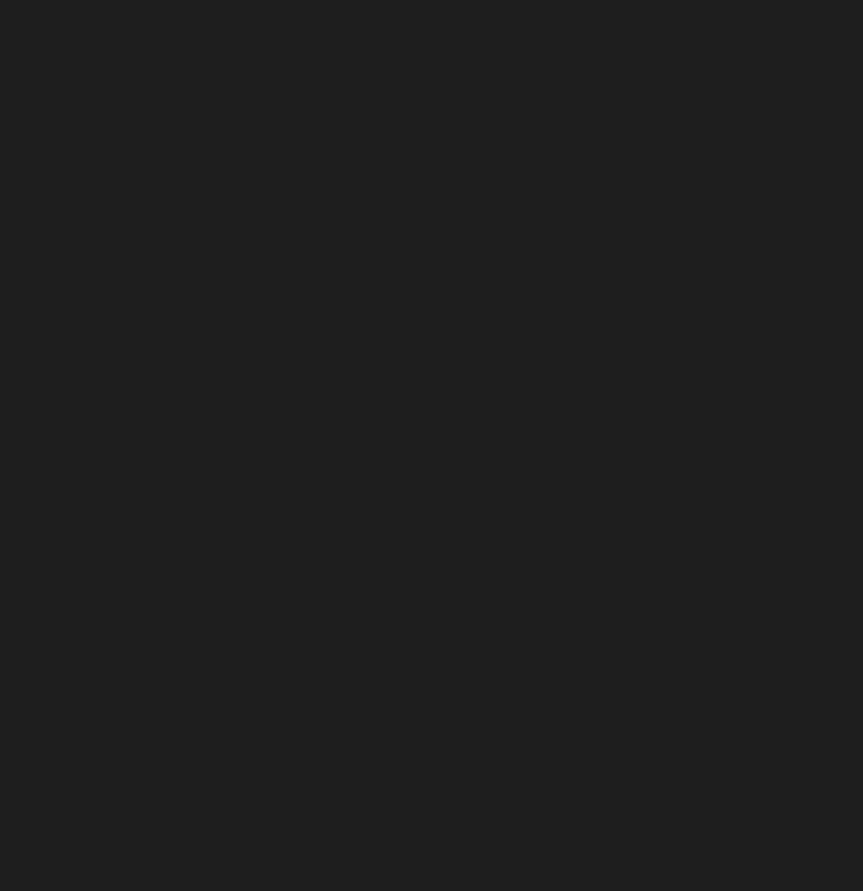
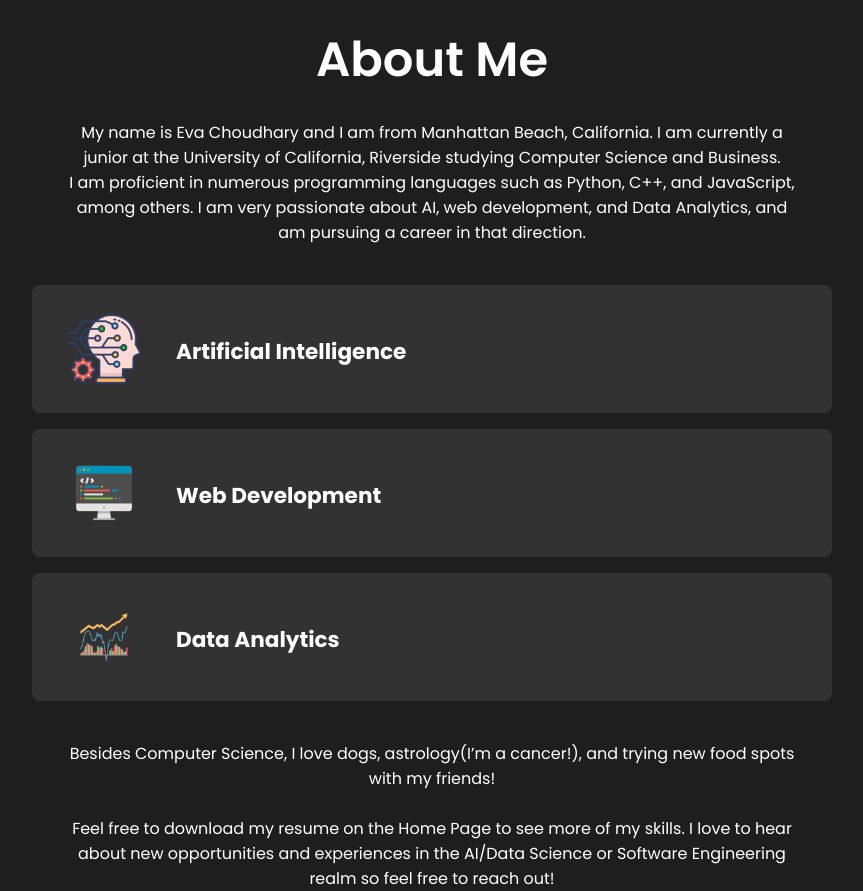
Before and after one commit to echou024/PortfolioWebsite, a React (Create React App) app in the folder evaportfolio/: page / in a window 1280 px wide. Shown: the part 840-1731 px from the top of the page, without its empty margins (208-1071 px from the left). Before the commit the page ends 816 px from the top, so only its background shows below. Built offline with nearby package versions, Linux system fonts and the light colour scheme.

Commit message:
About Me Page

```diff
--- a/evaportfolio/src/App.js
+++ b/evaportfolio/src/App.js
@@ -1,11 +1,13 @@
 import Navbar from "./components/Navbar/navbar"
 import Intro from "./components/Intro/intro"
+import Aboutme from "./components/AboutMe/aboutme";
 
 function App() {
   return (
     <div className="App">
         <Navbar/>
         <Intro/>
+        <Aboutme/>
     </div>
   );
 }
--- /dev/null
+++ b/evaportfolio/src/components/AboutMe/aboutme.css
@@ -0,0 +1,54 @@
+#Info {
+    overflow: hidden;
+    width: 100 vw;
+    max-width: 65rem;
+    display: flex;
+    flex-direction: column;
+    align-items: center;
+    justify-content: center;
+    text-align: center;
+    margin: 0 auto;
+}
+
+.InfoTitle {
+    font-size: 3rem;
+    font-weight: 600;
+    padding-top: 3rem;
+    margin-bottom: 1.5rem;
+}
+
+.Desc {
+    font-weight: 400;
+    font-size: 1rem;
+    max-width: 50rem;
+    padding: 0 2rem;
+}
+
+.fields {
+    margin: 1.5rem;
+    width: 100vw;
+    max-width: 80%;
+    text-align: left;
+}
+
+.field {
+    display: flex;
+    margin: 1rem;
+    padding: 1.5rem 2rem;
+    border-radius: 0.5rem;
+    background: rgb(50, 50, 50);
+}
+
+.fieldImg {
+    object-fit: cover;
+    height: 5rem;
+    width: 5rem;
+    margin-right: 2rem;
+}
+
+.fieldText {
+    font-size: 0.9rem;
+    font-weight: 200;
+    margin-top: 1.6rem;
+
+}
--- /dev/null
+++ b/evaportfolio/src/components/AboutMe/aboutme.js
@@ -0,0 +1,37 @@
+import React from 'react'
+import './aboutme.css'
+import data from '../../assets/data.png'
+import ml from '../../assets/ml.png'
+import webdev from '../../assets/webdev.png'
+
+const Aboutme = () => {
+  return (
+    <section id='Info'>
+        <span className='InfoTitle'>About Me</span>
+        <span className='Desc'>My name is Eva Choudhary and I am from Manhattan Beach, California. I am currently a junior at the University of California, Riverside studying Computer Science and Business. <br/> I am proficient in numerous programming languages such as Python, C++, and JavaScript, among others. I am very passionate about AI, web development, and Data Analytics, and am pursuing a career in that direction. </span>
+        <div className='fields'>
+            <div className='field'>
+                <img src={ml} alt="AI Image" className='fieldImg'/>
+                <div className='fieldText'>
+                    <h2>Artificial Intelligence</h2>
+                </div>
+            </div>
+            <div className='field'>
+                <img src={webdev} alt="webdev image" className='fieldImg'/>
+                <div className='fieldText'>
+                    <h2>Web Development</h2>
+                </div>
+            </div>
+            <div className='field'>
+                <img src={data} alt="data analytics image" className='fieldImg'/>
+                <div className='fieldText'>
+                    <h2>Data Analytics</h2>
+                </div>
+            </div>
+        </div>
+        <span className='Desc'>Besides Computer Science, I love dogs, astrology(I’m a cancer!), and trying new food spots with my friends!<br/><br/>Feel free to download my resume on the Home Page to see more of my skills. I love to hear about new opportunities and experiences in the AI/Data Science or Software Engineering realm so feel free to reach out!</span>
+    </section>
+  )
+}
+
+export default Aboutme
--- a/evaportfolio/src/components/Navbar/navbar.css
+++ b/evaportfolio/src/components/Navbar/navbar.css
@@ -1,4 +1,5 @@
 .navbar {
+    background-color: rgb(30, 30, 30);
     height: 5rem;
     width: 100vw;
     margin: 0 auto;
@@ -14,6 +15,7 @@
 
 .logo {
     margin-top: 1.25rem;
+    margin-bottom: 1.25rem;
     object-fit: cover;
     height: 3rem;
     width: 4rem;
```
Also changed, not shown: evaportfolio/src/components/Skills/skills.js (added, +12 -0 lines), evaportfolio/src/assets/data.png (renamed from evaportfolio/src/assets/dataanalytics-removebg-preview.png), evaportfolio/src/components/Aboutme/aboutme.css (added), evaportfolio/src/components/Aboutme/aboutme.js (added), evaportfolio/src/components/Skills/skills.css (added).
